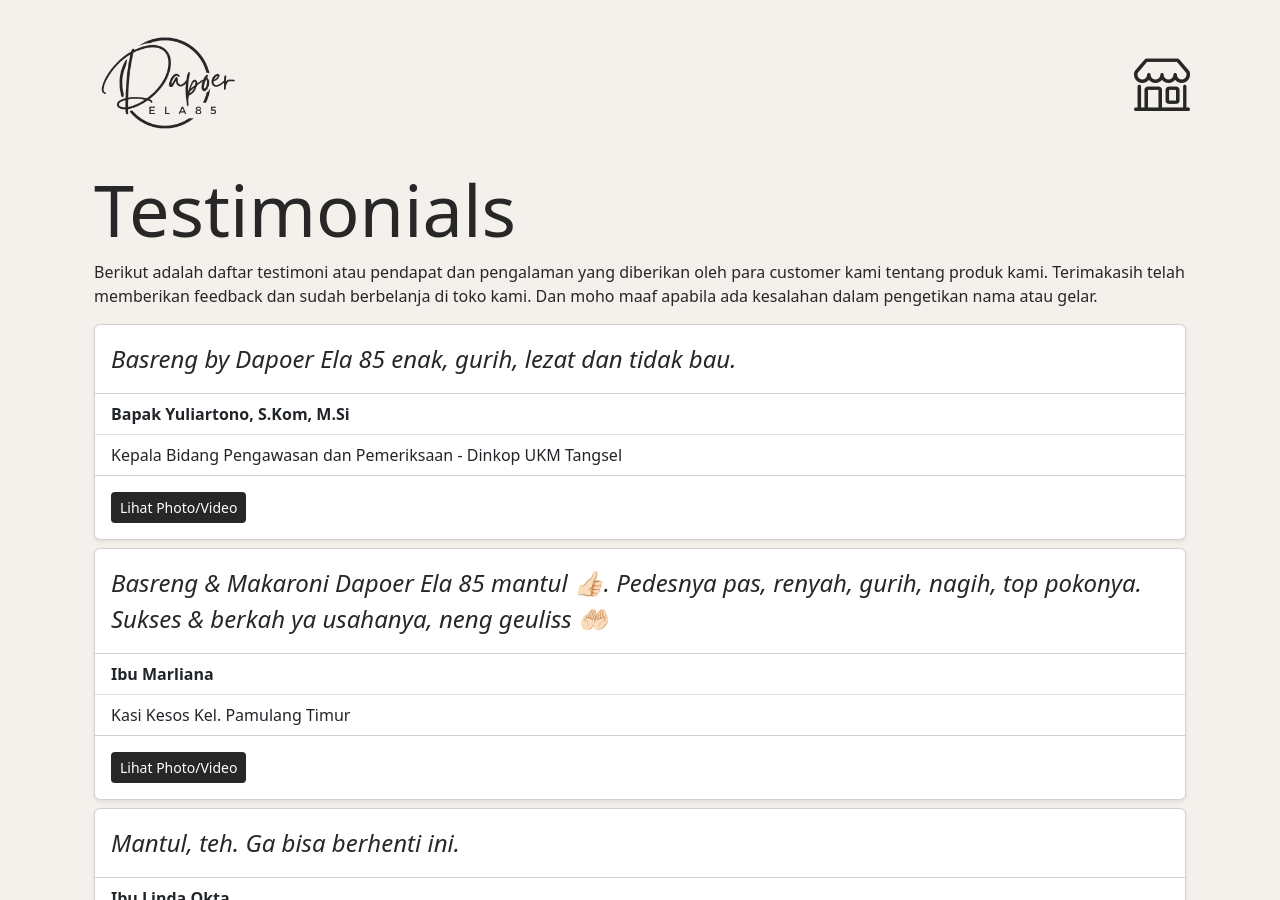
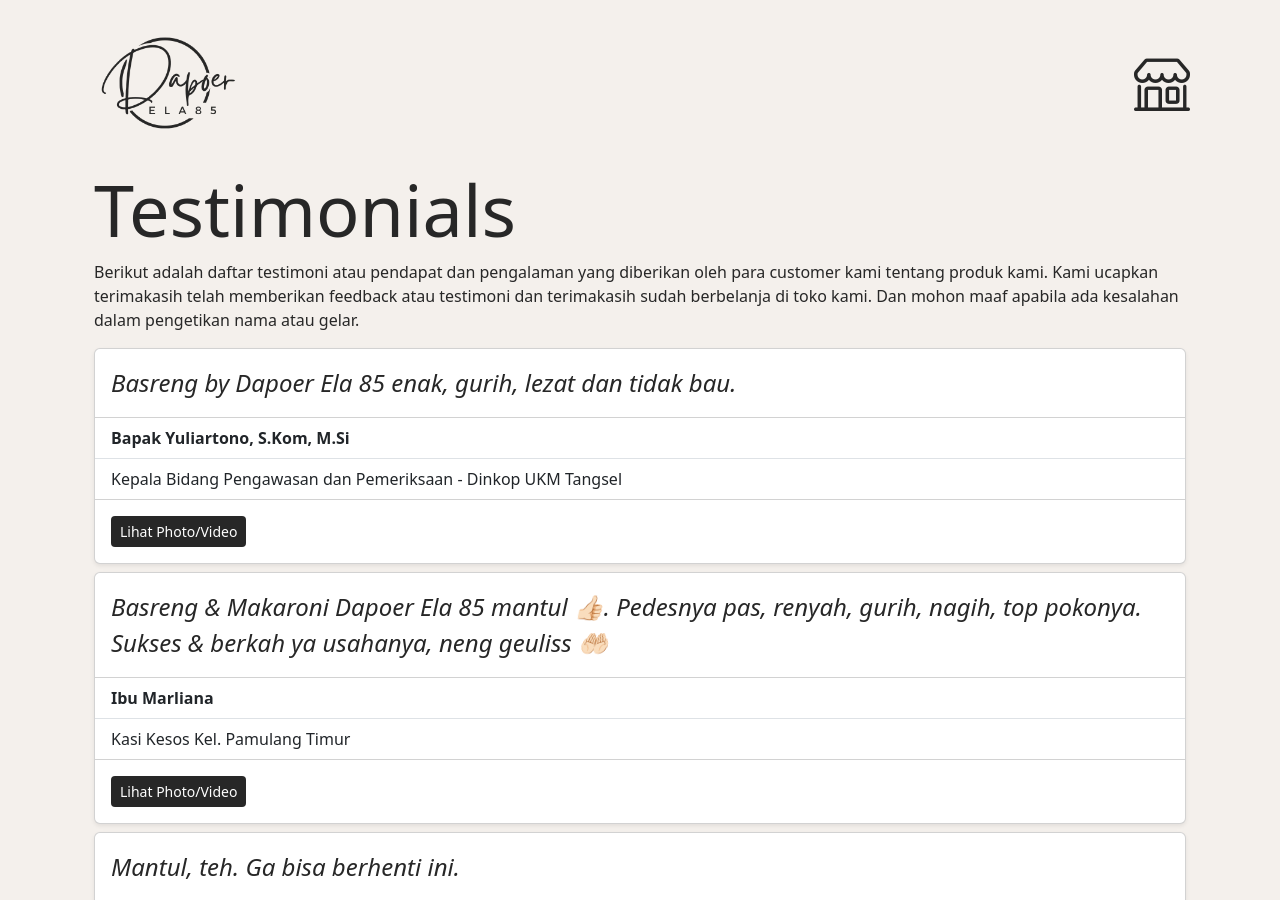
Before and after one commit to dapoerela85/dapoerela85.github.io, a Jekyll site: the page built from testimonials/index.html, in a window 1280 px wide and 900 px high. Built offline with Jekyll 4.4.1, drawn with Linux system fonts in a browser that asks for light colours; nearby versions of some CDN libraries; comment, search, counter and statistics services are not loaded.

Commit message:
Update index.html

```diff
--- a/testimonials/index.html
+++ b/testimonials/index.html
@@ -3,7 +3,7 @@ layout: page
 title: Testimonials
 permalink: /testi/
 ---
-<p>Berikut adalah daftar testimoni atau pendapat dan pengalaman yang diberikan oleh para customer kami tentang produk kami. Terimakasih telah memberikan feedback dan sudah berbelanja di toko kami. Dan moho maaf apabila ada kesalahan dalam pengetikan nama atau gelar.</p>
+<p>Berikut adalah daftar testimoni atau pendapat dan pengalaman yang diberikan oleh para customer kami tentang produk kami. Kami ucapkan terimakasih telah memberikan feedback atau testimoni dan terimakasih sudah berbelanja di toko kami. Dan mohon maaf apabila ada kesalahan dalam pengetikan nama atau gelar.</p>
 {% for item in site.data.testimonials.testi %}
 <div class="card d-block w-100 h-100 mb-2 shadow-sm">
   <div class="card-body">
```
